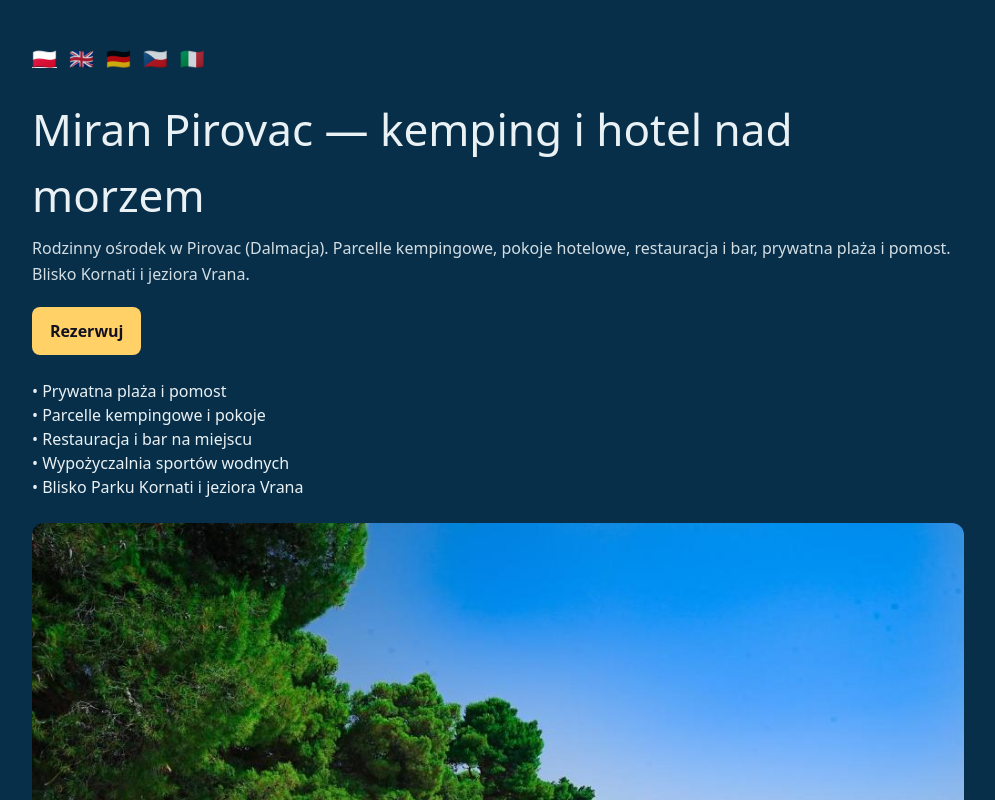
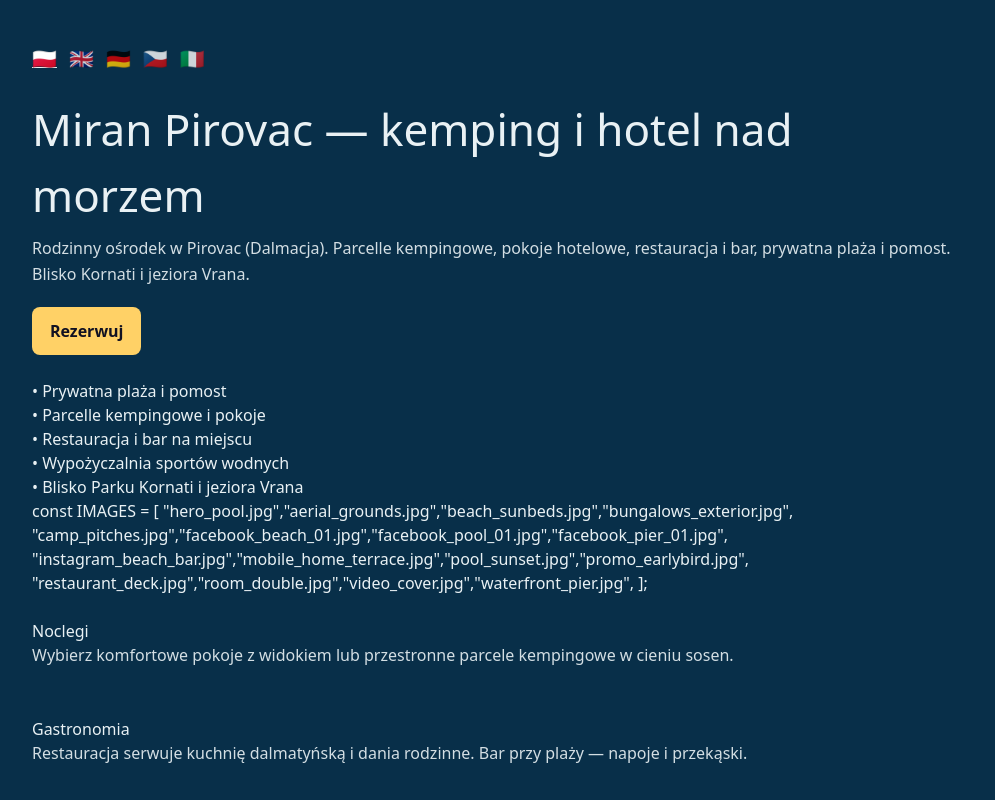
Before and after one commit to STudioK2/miran-website, a React (Vite) app: page / in a window 1280 px wide. Shown: the top 800 px of the page, without its empty margins (142-1137 px from the left). Built offline with nearby package versions, Linux system fonts and the light colour scheme.

Commit message:
Update main.jsx

```diff
--- a/src/main.jsx
+++ b/src/main.jsx
@@ -298,7 +298,12 @@ function App() {
       </ul>
 
       {/* TU DODAJ GALERIĘ */}
-      <Gallery />
+      const IMAGES = [
+  "hero_pool.jpg","aerial_grounds.jpg","beach_sunbeds.jpg","bungalows_exterior.jpg",
+  "camp_pitches.jpg","facebook_beach_01.jpg","facebook_pool_01.jpg","facebook_pier_01.jpg",
+  "instagram_beach_bar.jpg","mobile_home_terrace.jpg","pool_sunset.jpg","promo_earlybird.jpg",
+  "restaurant_deck.jpg","room_double.jpg","video_cover.jpg","waterfront_pier.jpg",
+];
 
       <Section id="stay" title={c.stay.title}>
         <p>{c.stay.p1}</p>
```
